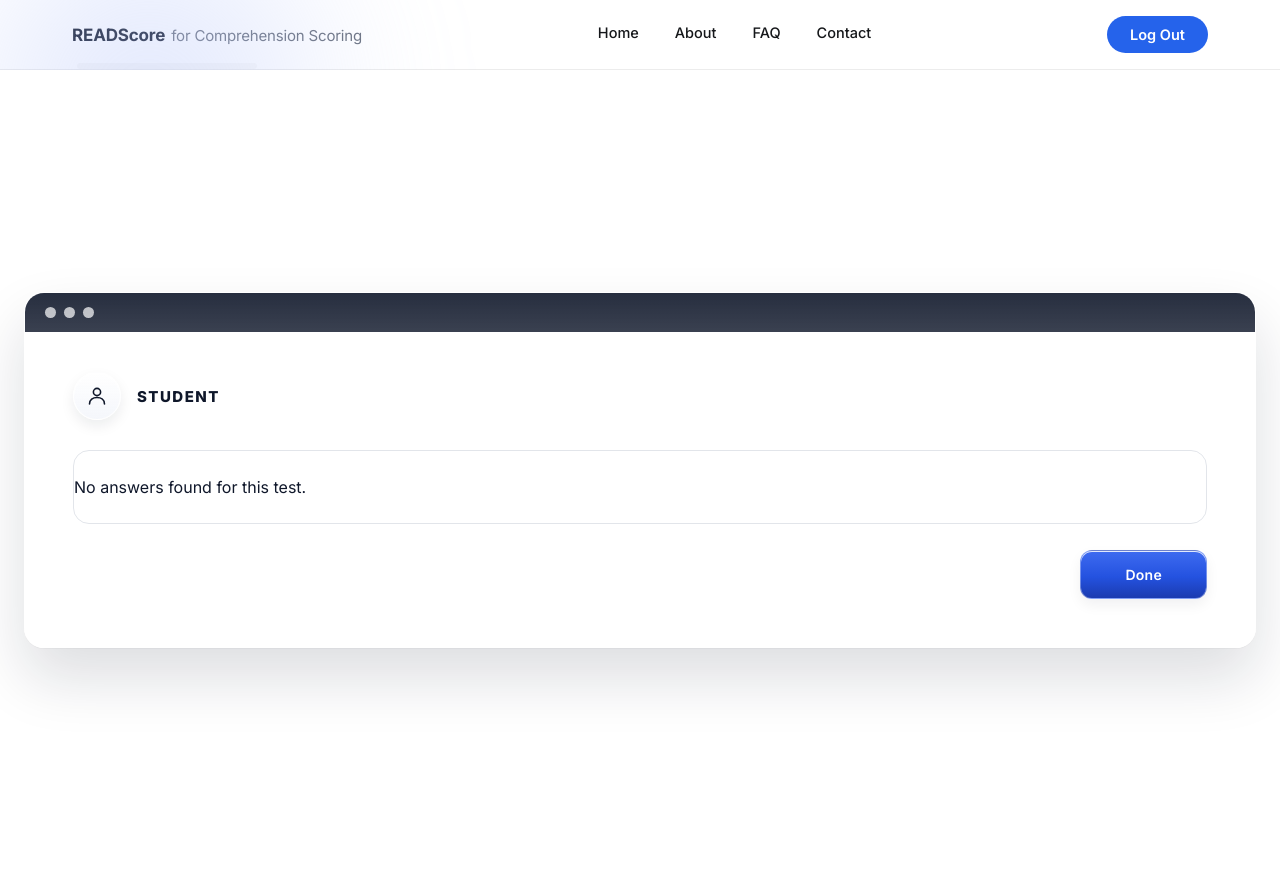
After one commit to Raison-oos/ReadScore, a Django app: page /classroom/result/000/ in a window 1280 px wide. The commit adds this page. Run offline with Django 5.2, Linux system fonts and the light colour scheme; a user stored in the database is signed in; tables that the repository leaves empty hold one stand-in row (values such as "Sample post").

Commit message:
added results view

```diff
--- /dev/null
+++ b/classroom/static/css/student_result.css
@@ -0,0 +1,342 @@
+:root{
+  --ink:#0F172A;
+  --ink-soft:#475569;
+  --blue:#2452E0;
+  --blue-deep:#1B3BB0;
+  --gold:#E8A93A;
+  --paper:#FFFFFF;
+  --panel:#F7F8FA;
+  --line:#E2E5EA;
+  --line-soft:#EDEFF2;
+  --danger:#C6432B;
+  --success:#1F7A4D;
+}
+main:has(.main-dashboard-override) {
+  display: block !important;
+  background: #F7F8FA !important; /* Forces your beautiful app workspace gray background */
+  width: 100% !important;
+  padding: 0 !important;
+  margin: 0 !important;
+}
+
+/* Instantly hides the massive global homepage footer on app workspace flows */
+main:has(.main-dashboard-override) + footer.site-footer {
+  display: none !important;
+}
+
+/* Ensures layout containers aren't squished sideways inside the site wrapper */
+.site-wrapper:has(.main-dashboard-override) {
+  background: #F7F8FA !important;
+  display: block !important;
+  min-height: 100vh;
+}
+
+*{ box-sizing:border-box; }
+html,body{ margin:0; padding:0; height:100%; }
+
+body{
+  font-family:'Inter', -apple-system, BlinkMacSystemFont, 'Segoe UI', Helvetica, Arial, sans-serif;
+  color:var(--ink);
+  background:
+    radial-gradient(circle at 18% 10%, #EFF3FE 0%, transparent 45%),
+    radial-gradient(circle at 86% 92%, #FDF4E4 0%, transparent 45%),
+    var(--panel);
+  min-height:100vh;
+  overflow-x:hidden;
+  position:relative;
+  -webkit-font-smoothing:antialiased;
+}
+
+/* ===================== Ambient background ===================== */
+.bg-scene{ position:fixed; inset:0; z-index:0; overflow:hidden; pointer-events:none; }
+.blob{ position:absolute; border-radius:50%; filter:blur(60px); opacity:0.5; will-change:transform; }
+.blob-blue{
+  width:480px; height:480px;
+  background:radial-gradient(circle, #B9C8FA 0%, transparent 70%);
+  top:-160px; left:-120px;
+  animation:driftOne 24s ease-in-out infinite;
+}
+.blob-gold{
+  width:420px; height:420px;
+  background:radial-gradient(circle, #F5DBA4 0%, transparent 70%);
+  bottom:-160px; right:-100px;
+  animation:driftTwo 28s ease-in-out infinite;
+}
+@keyframes driftOne{ 0%,100%{ transform:translate(0,0) scale(1); } 50%{ transform:translate(50px,30px) scale(1.06); } }
+@keyframes driftTwo{ 0%,100%{ transform:translate(0,0) scale(1); } 50%{ transform:translate(-40px,-24px) scale(1.05); } }
+
+.text-lines{ position:absolute; display:flex; flex-direction:column; gap:14px; opacity:0.5; }
+.text-lines span{ display:block; height:6px; border-radius:4px; background:var(--ink); opacity:0.045; }
+.text-lines span:nth-child(1){ width:180px; } .text-lines span:nth-child(2){ width:130px; }
+.text-lines span:nth-child(3){ width:210px; } .text-lines span:nth-child(4){ width:100px; }
+.text-lines span:nth-child(5){ width:160px; }
+.lines-a{ top:10%; left:6%; animation:floatLines 18s ease-in-out infinite; }
+.lines-b{ bottom:8%; right:7%; animation:floatLines 20s ease-in-out infinite reverse; }
+@keyframes floatLines{ 0%,100%{ transform:translateY(0); } 50%{ transform:translateY(-20px); } }
+
+/* ===================== Stage / app window ===================== */
+.stage{
+  position:relative;
+  z-index:2;
+  min-height:100vh;
+  display:flex;
+  align-items:stretch;
+  justify-content:center;
+  padding:24px;
+}
+
+.app-window{
+  width:100%;
+  border-radius:20px;
+  overflow:hidden;
+  background:rgba(255,255,255,0.6);
+  border:1px solid rgba(255,255,255,0.7);
+  backdrop-filter:blur(20px);
+  -webkit-backdrop-filter:blur(20px);
+  box-shadow:
+    0 1px 1px rgba(15,23,42,0.03),
+    0 30px 60px rgba(15,23,42,0.14);
+  animation:windowIn 0.5s cubic-bezier(0.2,0.7,0.2,1);
+  display:flex;
+  flex-direction:column;
+}
+@keyframes windowIn{
+  from{ opacity:0; transform:translateY(16px) scale(0.99); }
+  to{ opacity:1; transform:translateY(0) scale(1); }
+}
+
+.window-chrome{
+  display:flex;
+  gap:8px;
+  padding:14px 20px;
+  background:linear-gradient(180deg, rgba(15,23,42,0.9), rgba(15,23,42,0.82));
+}
+.window-chrome .dot{ width:11px; height:11px; border-radius:50%; background:rgba(255,255,255,0.7); }
+
+.window-body{
+  padding:40px 48px 48px;
+  flex:1;
+  display:flex;
+  flex-direction:column;
+  min-height:0;
+}
+
+/* ===================== Header ===================== */
+.dash-header{
+  display:flex;
+  align-items:center;
+  margin-bottom:30px;
+}
+.who{ display:flex; align-items:center; gap:16px; }
+.avatar-circle{
+  width:48px; height:48px; border-radius:50%;
+  display:flex; align-items:center; justify-content:center;
+  color:var(--ink);
+  background:linear-gradient(180deg, rgba(255,255,255,0.95), rgba(240,243,250,0.7));
+  border:1px solid rgba(255,255,255,0.8);
+  box-shadow:inset 0 1px 0 rgba(255,255,255,0.9), 0 6px 14px rgba(15,23,42,0.08);
+}
+.who-label{
+  font-size:15px;
+  font-weight:800;
+  letter-spacing:0.1em;
+  text-transform:uppercase;
+  color:var(--ink);
+}
+
+/* ===================== Question panel ===================== */
+.question-panel{
+  flex:1;
+  min-height:0;
+  display:flex;
+  border:1px solid var(--line);
+  border-radius:16px;
+  background:rgba(255,255,255,0.55);
+  overflow:hidden;
+}
+
+.question-scroll{
+  flex:1;
+  overflow-y:auto;
+  padding:10px 10px 10px 0;
+  display:flex;
+  flex-direction:column;
+
+  scrollbar-width:thin;
+  scrollbar-color:#C7CCD5 transparent;
+}
+.question-scroll::-webkit-scrollbar{ width:10px; }
+.question-scroll::-webkit-scrollbar-track{ background:transparent; }
+.question-scroll::-webkit-scrollbar-thumb{
+  background:#C7CCD5;
+  border-radius:8px;
+  border:3px solid transparent;
+  background-clip:padding-box;
+}
+.question-scroll::-webkit-scrollbar-thumb:hover{ background:var(--blue); background-clip:padding-box; }
+
+.question-row{
+  border-bottom:1px solid var(--line-soft);
+  opacity:0;
+  transform:translateY(8px);
+  animation:rowRise 0.45s ease forwards;
+}
+.question-row:last-child{ border-bottom:none; }
+@keyframes rowRise{ to{ opacity:1; transform:translateY(0); } }
+
+.q-main{
+  display:flex;
+  align-items:center;
+  gap:18px;
+  padding:22px 28px;
+}
+
+.q-number{
+  width:28px;
+  height:28px;
+  min-width:28px;
+  border-radius:50%;
+  background:var(--ink);
+  color:#fff;
+  font-size:12.5px;
+  font-weight:700;
+  display:flex;
+  align-items:center;
+  justify-content:center;
+}
+
+.q-text{
+  flex:1;
+  font-size:15px;
+  font-weight:600;
+  color:var(--ink);
+}
+
+.bloom-pill{
+  padding:9px 20px;
+  border-radius:20px;
+  font-size:11.5px;
+  font-weight:700;
+  letter-spacing:0.08em;
+  text-transform:uppercase;
+  color:var(--ink-soft);
+  background:linear-gradient(180deg, rgba(255,255,255,0.9), rgba(226,229,234,0.55));
+  border:1px solid rgba(255,255,255,0.8);
+  box-shadow:inset 0 1px 0 rgba(255,255,255,0.85), 0 3px 8px rgba(15,23,42,0.05);
+  white-space:nowrap;
+}
+
+.result-icon{
+  width:30px;
+  height:30px;
+  display:flex;
+  align-items:center;
+  justify-content:center;
+}
+.result-icon.correct{ color:var(--success); }
+.result-icon.wrong{ color:var(--danger); }
+.result-icon .mark{
+  stroke-dasharray:16;
+  stroke-dashoffset:16;
+  animation:drawMark 0.4s ease forwards;
+  animation-delay:0.15s;
+}
+@keyframes drawMark{ to{ stroke-dashoffset:0; } }
+
+.expand-btn{
+  width:30px;
+  height:30px;
+  border-radius:8px;
+  border:1px solid var(--line);
+  background:var(--paper);
+  color:var(--ink-soft);
+  display:flex;
+  align-items:center;
+  justify-content:center;
+  cursor:pointer;
+  transition:background 0.15s ease, border-color 0.15s ease, color 0.15s ease;
+}
+.expand-btn svg{
+  width:16px;
+  height:16px;
+  transition:transform 0.25s ease;
+}
+.expand-btn:hover{ background:#EEF1FB; border-color:var(--blue); color:var(--blue-deep); }
+.expand-btn.open svg{ transform:rotate(180deg); }
+
+.q-answer{
+  max-height:0;
+  overflow:hidden;
+  transition:max-height 0.35s ease;
+}
+.q-answer-inner{
+  padding:0 28px 22px 74px;
+}
+.q-answer-label{
+  display:block;
+  font-size:11px;
+  font-weight:700;
+  letter-spacing:0.06em;
+  text-transform:uppercase;
+  color:var(--ink-soft);
+  margin-bottom:8px;
+}
+.q-answer-inner p{
+  margin:0;
+  font-size:14px;
+  line-height:1.7;
+  color:var(--ink);
+  background:var(--panel);
+  border:1px solid var(--line-soft);
+  border-radius:10px;
+  padding:14px 16px;
+}
+
+/* ===================== Footer ===================== */
+.dash-footer{
+  display:flex;
+  justify-content:flex-end;
+  padding-top:26px;
+}
+
+.glass-btn{
+  position:relative;
+  padding:15px 44px;
+  border:1px solid rgba(255,255,255,0.7);
+  border-radius:12px;
+  font-family:inherit;
+  font-size:14px;
+  font-weight:600;
+  letter-spacing:0.02em;
+  cursor:pointer;
+  overflow:hidden;
+  transition:transform 0.12s ease, box-shadow 0.2s ease;
+  box-shadow:inset 0 1px 0 rgba(255,255,255,0.85), 0 6px 14px rgba(15,23,42,0.06);
+  text-decoration:none;
+  display:inline-flex;
+  align-items:center;
+  justify-content:center;
+}
+.glass-btn span{ position:relative; z-index:2; }
+.glass-btn::before{
+  content:"";
+  position:absolute; inset:0; z-index:1;
+  background:linear-gradient(120deg, transparent 30%, rgba(255,255,255,0.55) 48%, transparent 66%);
+  transform:translateX(-120%);
+  transition:transform 0.6s ease;
+}
+.glass-btn:hover::before{ transform:translateX(120%); }
+.glass-btn:active{ transform:translateY(1px) scale(0.99); }
+
+.glass-btn-primary{
+  color:#fff;
+  background:linear-gradient(180deg, #3E6BF0 0%, var(--blue) 55%, var(--blue-deep) 100%);
+  border-color:rgba(255,255,255,0.35);
+}
+.glass-btn-primary:hover{ box-shadow:inset 0 1px 0 rgba(255,255,255,0.4), 0 10px 20px rgba(36,82,224,0.28); }
+
+@media (max-width:860px){
+  .window-body{ padding:26px 20px 28px; }
+  .q-main{ flex-wrap:wrap; gap:10px; padding:18px 18px; }
+  .q-answer-inner{ padding:0 18px 18px 18px; }
+}
--- /dev/null
+++ b/classroom/templates/classroom/student_result.html
@@ -0,0 +1,95 @@
+{% extends "core/base.html" %}
+{% load static %}
+{% block title %}READScore — Your Result{% endblock %}
+
+{% block extra_head %}
+<link rel="stylesheet" href="{% static 'css/student_result.css' %}">
+{% endblock %}
+
+{% block content %}
+  <div class="main-dashboard-override">
+    <div class="bg-scene" aria-hidden="true">
+      <div class="blob blob-blue"></div>
+      <div class="blob blob-gold"></div>
+      <div class="text-lines lines-a"><span></span><span></span><span></span><span></span><span></span></div>
+      <div class="text-lines lines-b"><span></span><span></span><span></span><span></span></div>
+    </div>
+
+    <main class="stage">
+      <div class="app-window">
+
+        <div class="window-chrome">
+          <span class="dot"></span><span class="dot"></span><span class="dot"></span>
+        </div>
+
+        <div class="window-body">
+
+          <header class="dash-header">
+            <div class="who">
+              <div class="avatar-circle">
+                <svg width="24" height="24" viewBox="0 0 24 24" fill="none" xmlns="http://www.w3.org/2000/svg">
+                  <circle cx="12" cy="8" r="3.6" stroke="currentColor" stroke-width="1.6"/>
+                  <path d="M4.5 20C4.5 15.8 7.8 13.5 12 13.5C16.2 13.5 19.5 15.8 19.5 20" stroke="currentColor" stroke-width="1.6" stroke-linecap="round"/>
+                </svg>
+              </div>
+              <span class="who-label">Student</span>
+            </div>
+          </header>
+
+          <!-- Question list -->
+          <section class="question-panel">
+            <div class="question-scroll" id="questionScroll">
+
+              {% for answer in answers %}
+                <div class="question-row" data-correct="{{ answer.is_correct|yesno:'true,false' }}">
+                  <div class="q-main">
+                    <span class="q-number">{{ forloop.counter }}</span>
+                    <span class="q-text">{{ answer.question.question }}</span>
+                    <span class="bloom-pill">{{ answer.question.get_blooms_level_display }}</span>
+                    {% if answer.is_correct %}
+                      <span class="result-icon correct">
+                        <svg viewBox="0 0 24 24" fill="none" xmlns="http://www.w3.org/2000/svg">
+                          <circle cx="12" cy="12" r="9" stroke="currentColor" stroke-width="1.7"/>
+                          <path class="mark" d="M8 12.3L10.7 15L16 9.3" stroke="currentColor" stroke-width="1.8" stroke-linecap="round" stroke-linejoin="round"/>
+                        </svg>
+                      </span>
+                    {% else %}
+                      <span class="result-icon wrong">
+                        <svg viewBox="0 0 24 24" fill="none" xmlns="http://www.w3.org/2000/svg">
+                          <circle cx="12" cy="12" r="9" stroke="currentColor" stroke-width="1.7"/>
+                          <path class="mark" d="M9 9L15 15M15 9L9 15" stroke="currentColor" stroke-width="1.8" stroke-linecap="round"/>
+                        </svg>
+                      </span>
+                    {% endif %}
+                    <button class="expand-btn" type="button" aria-expanded="false">
+                      <svg viewBox="0 0 24 24" fill="none" xmlns="http://www.w3.org/2000/svg">
+                        <path d="M6 9L12 15L18 9" stroke="currentColor" stroke-width="1.8" stroke-linecap="round" stroke-linejoin="round"/>
+                      </svg>
+                    </button>
+                  </div>
+                  <div class="q-answer">
+                    <div class="q-answer-inner">
+                      <span class="q-answer-label">Your Answer</span>
+                      <p>{{ answer.answer_text }}</p>
+                    </div>
+                  </div>
+                </div>
+              {% empty %}
+                <p>No answers found for this test.</p>
+              {% endfor %}
+
+            </div>
+          </section>
+
+          <footer class="dash-footer">
+            <a href="{% url 'classroom:classroom' %}" class="glass-btn glass-btn-primary btn-done">
+              <span>Done</span>
+            </a>
+          </footer>
+
+        </div>
+      </div>
+    </main>
+  </div>
+<script src="{% static 'js/student_result.js' %}"></script>
+{% endblock %}
--- a/classroom/templates/classroom/teacher_dashboard.html
+++ b/classroom/templates/classroom/teacher_dashboard.html
@@ -115,5 +115,3 @@
         <script src="{% static 'js/teacher_dashboard.js' %}"></script>
 
 {% endblock %}
-
-<a href="{% url 'accounts:logout' %}">Logout</a>
--- a/classroom/urls.py
+++ b/classroom/urls.py
@@ -9,4 +9,5 @@ urlpatterns = [
     #path("", views.test_code_entry, name="test_code_entry"),
     path("test/<str:test_code>/", views.take_test, name="take_test"),
     path("/delete/<str:test_code>/", views.delete_test, name="delete_test"),
+    path("result/<str:test_code>/", views.student_result, name="student_result"),
 ]
--- a/classroom/views.py
+++ b/classroom/views.py
@@ -123,9 +123,23 @@ def take_test(request, test_code):
                     },
                 )
         messages.success(request, "Your answers have been submitted.")
-        return redirect("classroom:classroom")#redirect to exam result
+        return redirect("classroom:student_result", test_code=test.test_code)
 
     return render(request, "classroom/student_dashboard.html", {
         "test": test,
         "questions": questions,
     })
+
+@login_required
+def student_result(request, test_code):
+    test = get_object_or_404(Test, test_code=test_code)
+    answers = (
+        StudentAnswer.objects
+        .filter(student=request.user, test=test)
+        .select_related("question")
+        .order_by("question__order")
+    )
+    return render(request, "classroom/student_result.html", {
+        "test": test,
+        "answers": answers,
+    })
```
Also changed, not shown: classroom/static/js/student_result.css (added).
